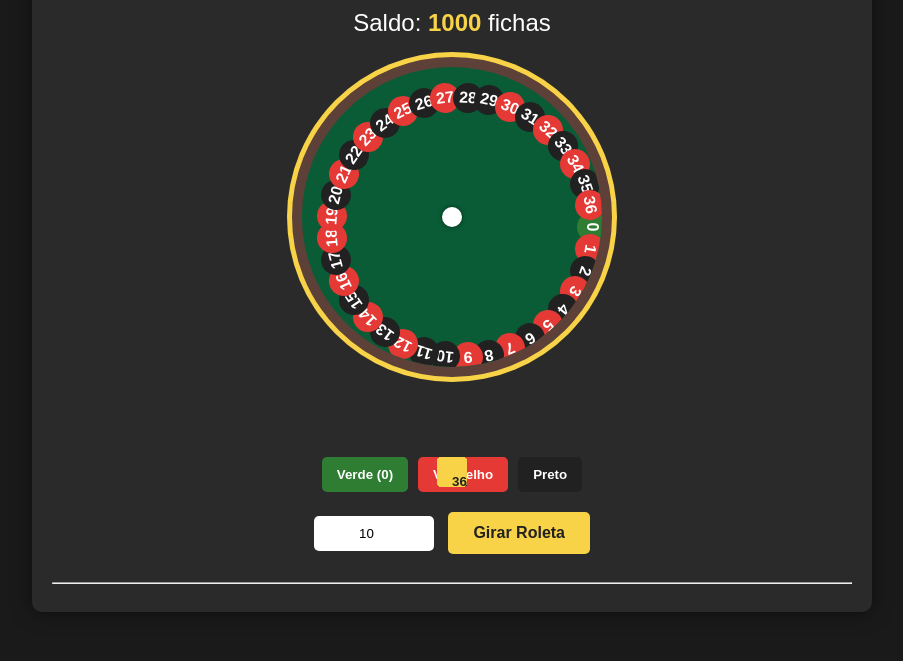
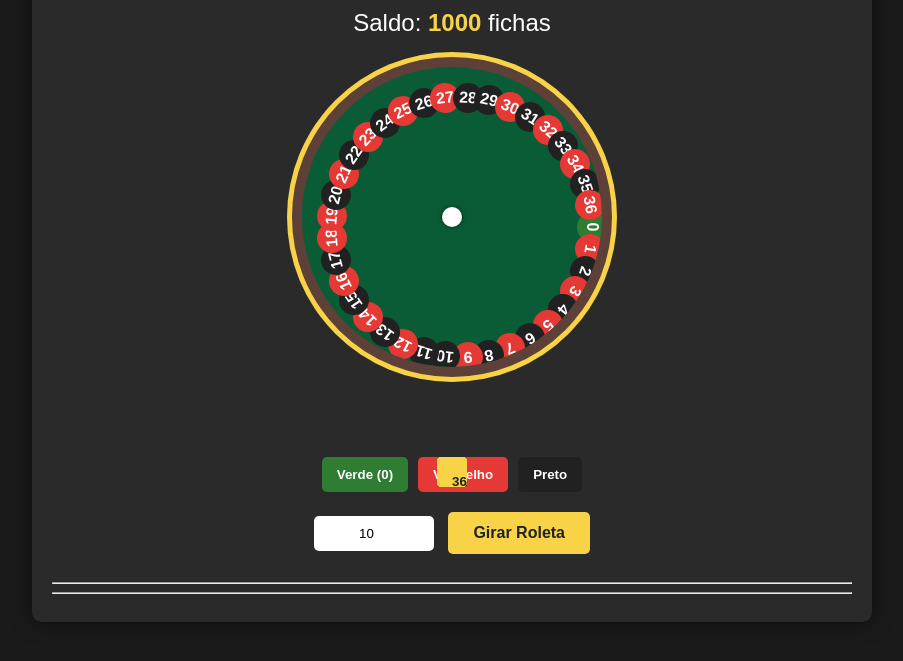
Before and after one commit to LindomarMsantos/numero-secreto, a plain HTML site: page index.html in a window 1280 px wide. Shown: the part 119-780 px from the top of the page, without its empty margins (188-1091 px from the left). Drawn offline with Linux system fonts and the light colour scheme.

Commit message:
ajuste no index.html

```diff
--- a/index.html
+++ b/index.html
@@ -268,6 +268,9 @@
 
 		<hr> <!-- Linha de separação -->
 
+	    <hr> <!-- Linha de separação -->
+
+
 
     </div>
 
```
